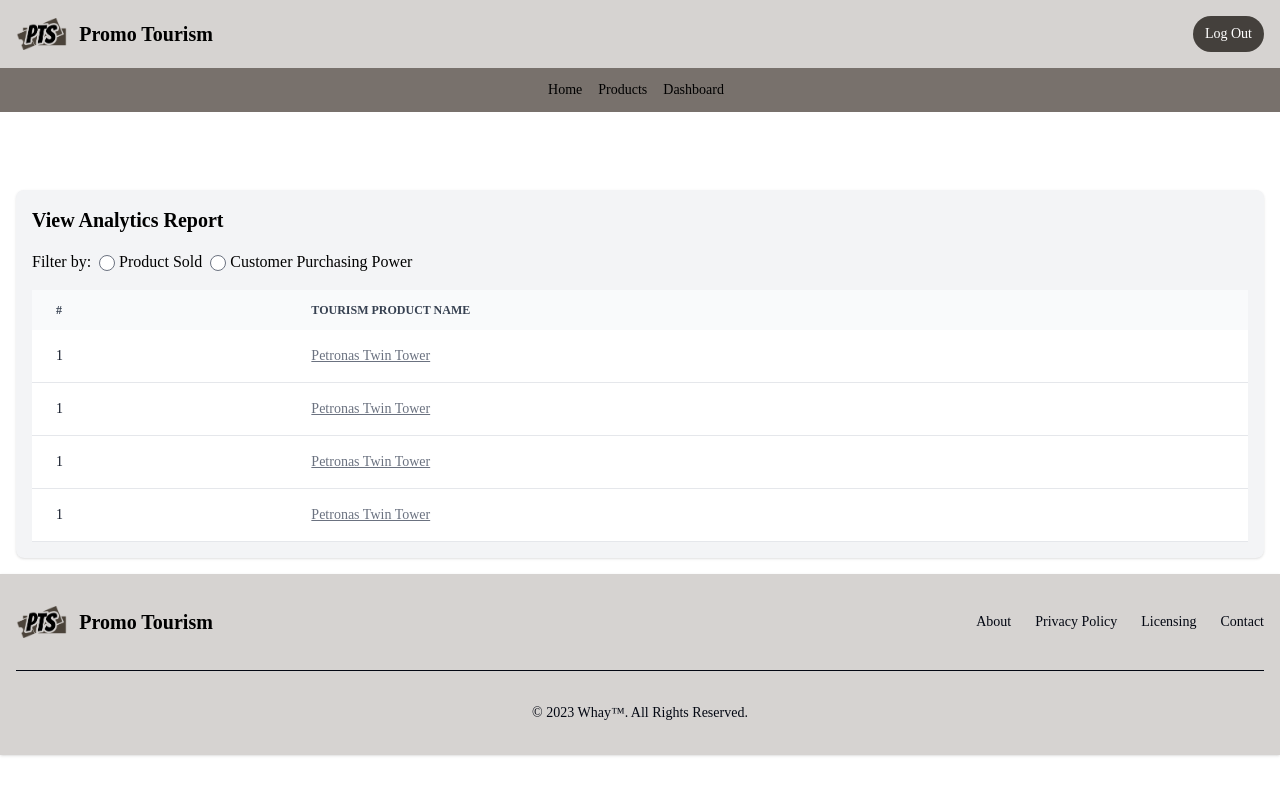
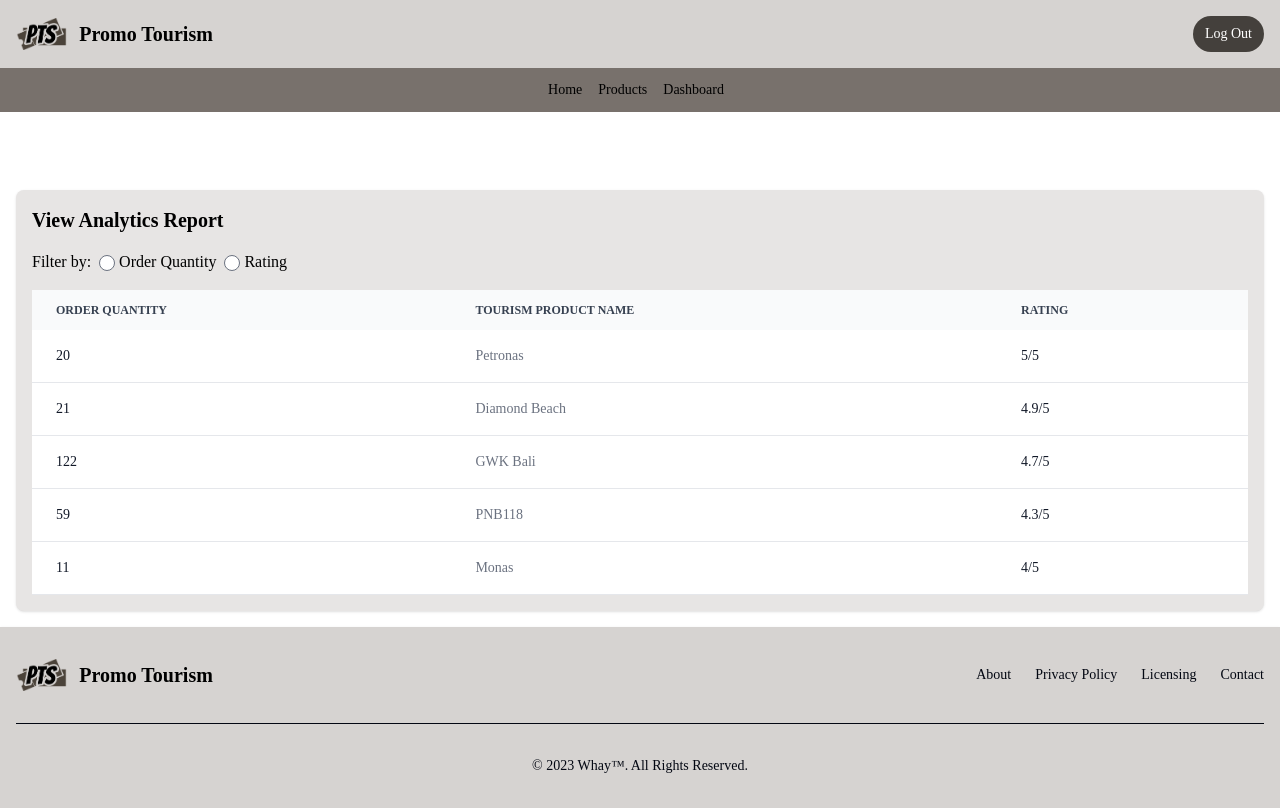
Before and after one commit to wahyupurna/promo-tourism-system-216, an Angular app: page /user-dashboard/view-analytics in a window 1280 px wide. Built offline with nearby package versions, Linux system fonts and the light colour scheme; sample sign-in values are in the browser's storage.

Commit message:
analythic

```diff
--- a/src/app/components/home-products/home-products.component.html
+++ b/src/app/components/home-products/home-products.component.html
@@ -63,7 +63,7 @@
           *ngFor="let product of products | slice : 0 : 4"
         >
           <div
-            class="max-w-md bg-white border border-gray-200 rounded-lg shadow-sm dark:bg-gray-800 dark:border-gray-700"
+            class="max-w-md bg-stone-200 border border-gray-200 rounded-lg shadow dark:bg-gray-800 dark:border-gray-700"
           >
             <a routerLink="/products/{{ product._id }}">
               <img
--- a/src/app/pages/dashboard/user-dashboard/dashboard-user-index.component.html
+++ b/src/app/pages/dashboard/user-dashboard/dashboard-user-index.component.html
@@ -4,7 +4,7 @@
       <div class="col-span-9">
         <div
           *ngIf="userData"
-          class="bg-gray-100 p-4 rounded-lg shadow space-y-4"
+          class="bg-stone-200 p-4 rounded-lg shadow space-y-4"
         >
           <ng-container>
             <h1 class="text-2xl leading-loose">
@@ -26,7 +26,7 @@
         <!-- Merchant -->
         <div
           *ngIf="merchantData"
-          class="bg-gray-100 p-4 rounded-lg shadow space-y-4"
+          class="bg-stone-200 p-4 rounded-lg shadow space-y-4"
         >
           <ng-container *ngIf="merchantData.status == 'Approved'">
             <div class="flex flex-wrap items-center gap-3">
@@ -66,7 +66,7 @@
       <div class="col-span-9 lg:col-span-3">
         <div
           *ngIf="userData"
-          class="bg-gray-100 p-4 rounded-lg shadow space-y-4"
+          class="bg-stone-200 p-4 rounded-lg shadow space-y-4"
         >
           <ng-container *ngIf="userData.roles == '656d72395a442467024ed5f3'">
             <h1 class="text-2xl leading-loose">Customer Menu</h1>
@@ -120,7 +120,7 @@
 
         <div *ngIf="merchantData">
           <ng-container *ngIf="merchantData.status == 'Approved'">
-            <div class="bg-gray-100 p-4 rounded-lg shadow space-y-4">
+            <div class="bg-stone-200 p-4 rounded-lg shadow space-y-4">
               <h1 class="text-xl leading-loose">Merchant Menu</h1>
 
               <ul class="text-sm space-y-4">
--- a/src/app/pages/products/products.component.html
+++ b/src/app/pages/products/products.component.html
@@ -4,13 +4,13 @@
       Tourism Products
     </div>
 
-    <div class="grid grid-cols-1 sm:grid-cols-2 md:grid-cols-6 lg:grid-cols-12 gap-4">
+    <div class="grid grid-cols-1 sm:grid-cols-2 md:grid-cols-6 lg:grid-cols-12 gap-4 pb-6">
       <div class="md:col-span-3" *ngFor="let product of products">
         <div
-          class="max-w-2xl bg-white border border-gray-200 rounded-lg shadow-sm dark:bg-gray-800 dark:border-gray-700"
+          class="max-w-2xl bg-stone-200 border border-gray-200 rounded-lg shadow dark:bg-gray-800 dark:border-gray-700"
         >
           <a routerLink="/products/{{ product._id }}">
-            <img class="h-60 w-auto"
+            <img class="rounded-t-lg bg-cover h-48 w-full transition-all duration-300 opacity-90 hover:opacity-100"
             src="{{ product.image }}"
               alt="{{ product.name }}"
             />
--- a/src/app/pages/view-analytics-report/view-analytics-report.component.html
+++ b/src/app/pages/view-analytics-report/view-analytics-report.component.html
@@ -1,6 +1,6 @@
 <app-dashboard>
   <div class="container max-w-7xl mx-auto p-4">
-    <div class="bg-gray-100 p-4 rounded-lg shadow space-y-4">
+    <div class="bg-stone-200 p-4 rounded-lg shadow space-y-4">
       <div class="flex flex-wrap justify-between items-center gap-2">
         <div class="text-xl font-bold">View Analytics Report</div>
       </div>
@@ -9,11 +9,11 @@
         Filter by:
 
         <div>
-          <input type="radio"> Product Sold
+          <input type="radio"> Order Quantity
         </div>
 
         <div>
-          <input type="radio"> Customer Purchasing Power
+          <input type="radio"> Rating
         </div>
       </div>
 
@@ -24,8 +24,10 @@
         class="text-xs text-gray-700 uppercase bg-gray-50 dark:bg-gray-700 dark:text-gray-400"
       >
         <tr>
-          <th scope="col" class="px-6 py-3">#</th>
+          <th scope="col" class="px-6 py-3">order quantity</th>
           <th scope="col" class="px-6 py-3">Tourism Product Name</th>
+          <th scope="col" class="px-6 py-3">Rating</th>
+
         </tr>
       </thead>
       <tbody>
@@ -34,52 +36,95 @@
             scope="row"
             class="px-6 py-4 font-medium text-gray-900 whitespace-nowrap dark:text-white"
           >
-            1
+            20
           </th>
           <td class="px-6 py-4">
-            <a routerLink="test-page" class="underline"
-              >Petronas Twin Tower</a
+            <a routerLink="test-page"
+              >Petronas</a
             >
           </td>
+          <th
+          scope="row"
+          class="px-6 py-4 font-medium text-gray-900 whitespace-nowrap dark:text-white"
+        >
+          5/5
+        </th>
         </tr>
         <tr class="bg-white border-b dark:bg-gray-800 dark:border-gray-700">
           <th
             scope="row"
             class="px-6 py-4 font-medium text-gray-900 whitespace-nowrap dark:text-white"
           >
-            1
+            21
           </th>
           <td class="px-6 py-4">
-            <a routerLink="test-page" class="underline"
-              >Petronas Twin Tower</a
+            <a routerLink="test-page"
+              >Diamond Beach</a
             >
           </td>
+          <th
+          scope="row"
+          class="px-6 py-4 font-medium text-gray-900 whitespace-nowrap dark:text-white"
+        >
+          4.9/5
+        </th>
         </tr>
         <tr class="bg-white border-b dark:bg-gray-800 dark:border-gray-700">
           <th
             scope="row"
             class="px-6 py-4 font-medium text-gray-900 whitespace-nowrap dark:text-white"
           >
-            1
+            122
           </th>
           <td class="px-6 py-4">
-            <a routerLink="test-page" class="underline"
-              >Petronas Twin Tower</a
+            <a routerLink="test-page"
+              >GWK Bali</a
             >
           </td>
+          <th
+          scope="row"
+          class="px-6 py-4 font-medium text-gray-900 whitespace-nowrap dark:text-white"
+        >
+          4.7/5
+        </th>
         </tr>
         <tr class="bg-white border-b dark:bg-gray-800 dark:border-gray-700">
           <th
             scope="row"
             class="px-6 py-4 font-medium text-gray-900 whitespace-nowrap dark:text-white"
           >
-            1
+            59
           </th>
           <td class="px-6 py-4">
-            <a routerLink="test-page" class="underline"
-              >Petronas Twin Tower</a
+            <a routerLink="test-page"
+              >PNB118</a
             >
           </td>
+          <th
+          scope="row"
+          class="px-6 py-4 font-medium text-gray-900 whitespace-nowrap dark:text-white"
+        >
+          4.3/5
+        </th>
+        </tr>
+        <tr class="bg-white border-b dark:bg-gray-800 dark:border-gray-700">
+          <th
+            scope="row"
+            class="px-6 py-4 font-medium text-gray-900 whitespace-nowrap dark:text-white"
+          >
+            11
+          </th>
+          <td class="px-6 py-4">
+            <a routerLink="test-page"
+              >Monas</a
+            >
+          </td>
+          <th
+          scope="row"
+          class="px-6 py-4 font-medium text-gray-900 whitespace-nowrap dark:text-white"
+        >
+          4/5
+        </th>
         </tr>
       </tbody>
     </table>
```
